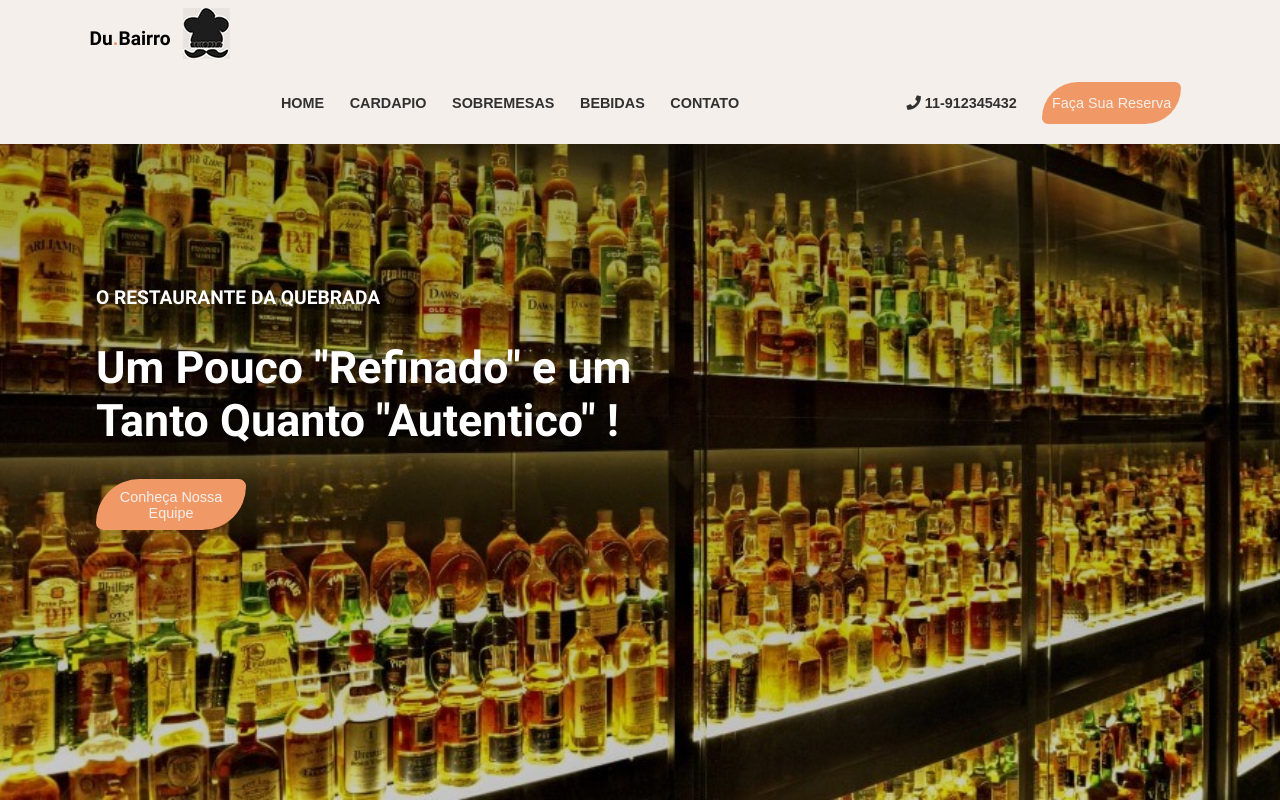
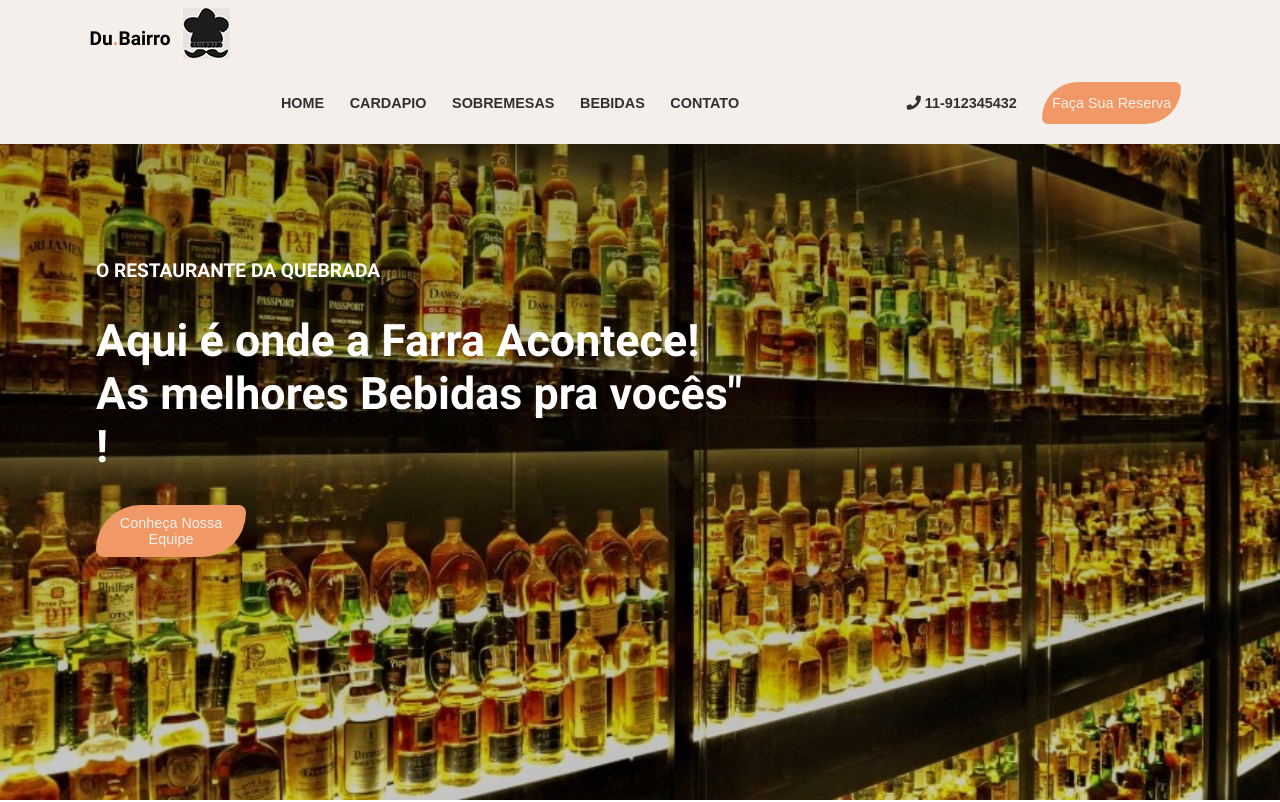
Before and after one commit to LucasAlvesM/Site-Lima, a plain HTML site: page Trabalho-Lima/bebidas.html in a window 1280 px wide. Shown: the top 802 px of the page. Drawn offline with Linux system fonts and the light colour scheme; files whose address does not match are found by name; a web font is replaced by a local one.

Commit message:
Update bebidas.html

```diff
--- a/Trabalho-Lima/bebidas.html
+++ b/Trabalho-Lima/bebidas.html
@@ -52,7 +52,7 @@
 <header class = "header" id = "home">
   <div class = "container">
     <h2>O Restaurante da Quebrada</h2>
-    <h1 class = "titulo-header">Um Pouco "Refinado" e um Tanto Quanto "Autentico" !</h1>
+    <h1 class = "titulo-header">Aqui é onde a Farra Acontece! As melhores Bebidas pra vocês" !</h1>
     <button type="button" class = "btn"> Conheça nossa Equipe</button>
   </div>
 
```
